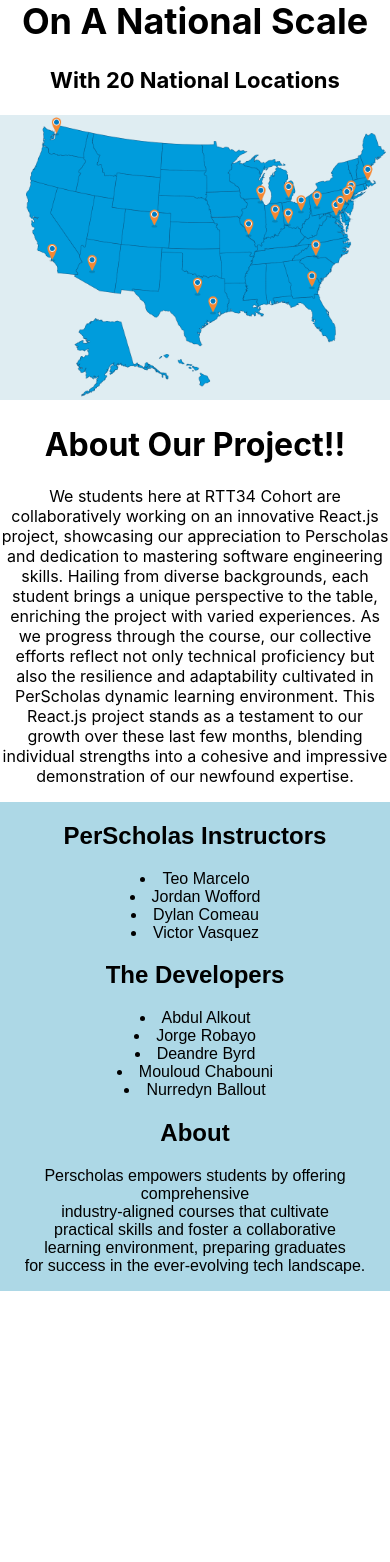
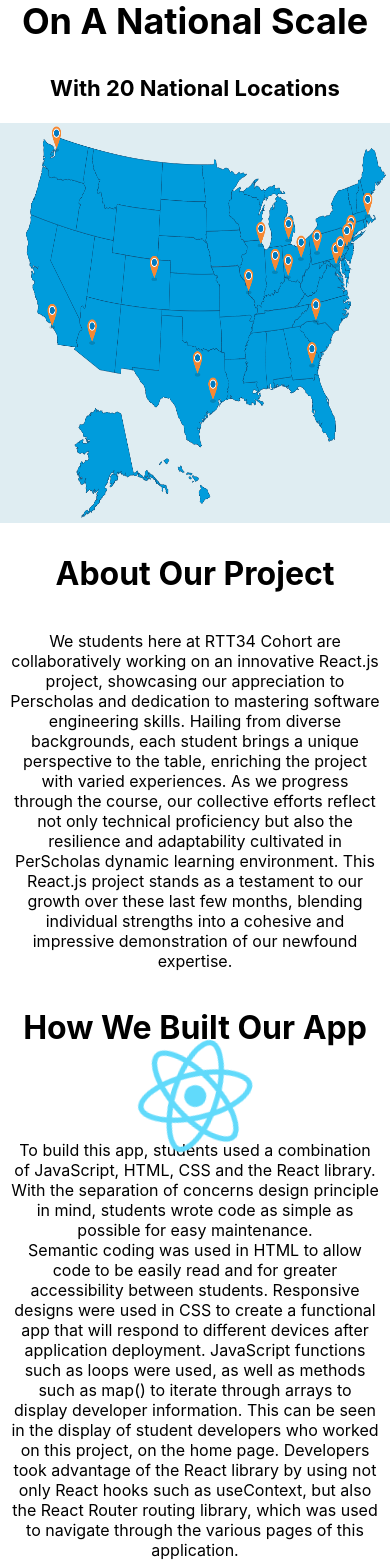
Before and after one commit to abdulalkout/perscholas_rtt34_project, a React (Create React App) app: page /about in a window 390 px wide. Shown: the part 197-1759 px from the top of the page. Before the commit the page ends 1488 px from the top, so only its background shows below. Built offline with nearby package versions, Linux system fonts and the light colour scheme.

Commit message:
Updated about mobile view

```diff
--- a/src/pages/aboutPage/AboutPage.css
+++ b/src/pages/aboutPage/AboutPage.css
@@ -0,0 +1,41 @@
+.aboutPage{
+    display: flex;
+    flex-direction: column;
+}
+
+
+
+/* -------------------[Max-View] */
+@media screen and (max-width: 3000px){
+    .perscholas-map{
+        height: 600px;
+        width: 900px;
+    }
+}
+
+/* -------------------[Mid-View] */
+@media screen and (max-width: 1100px){
+    .perscholas-map{
+        height: 600px;
+        width: 900px;
+    }
+}
+
+/* -------------------[Mobile View] */
+@media screen and (max-width: 800px){
+    .perscholas-map{
+        height: 400px;
+        width: 700px;
+    }
+
+    .info {
+        display: flex;
+        flex-direction: column;
+        align-items: center;
+        margin: 10px;
+    }
+
+    .App-logo{
+        margin: -50px;
+    }
+}
--- a/src/pages/aboutPage/AboutPage.jsx
+++ b/src/pages/aboutPage/AboutPage.jsx
@@ -1,14 +1,18 @@
 import React from "react";
+import "./AboutPage.css"
+import logo from './logo.svg';
+
 
 function AboutPage() {
-  return <div>
+  return (
+    <div className="aboutPage">
       <h1 className="title-bottom-map">
           Diverse Technological Talent On A National Scale
       </h1>
       <h3 className="titlebottom-paragraph">With 20 National Locations</h3>
       <img className="perscholas-map" src="/perscholas-map.png" alt="Per Scholas Map" />
-      <div>
-        <h1>About Our Project!!</h1>
+      <div className="info">
+        <h1>About Our Project</h1>
         <p>We students here at RTT34 Cohort are collaboratively working on an innovative React.js project,
             showcasing our appreciation to Perscholas and dedication to mastering software engineering skills.
             Hailing from diverse backgrounds, each student brings a unique perspective to the table, enriching the project
@@ -16,8 +20,23 @@
             but also the resilience and adaptability cultivated in PerScholas dynamic learning environment.
             This React.js project stands as a testament to our growth over these last few months, blending individual strengths
             into a cohesive and impressive demonstration of our newfound expertise.</p>
+        <h1>How We Built Our App</h1>
+        <img src={logo} className="App-logo" alt="logo" height="200px" width="200px" />
+        <p>To build this app, students used a combination of JavaScript, HTML, CSS  and the React library. With the separation of concerns
+           design principle in mind, students wrote code as simple as possible for easy maintenance.<br/>Semantic coding was used in HTML
+           to allow code to be easily read and for greater accessibility between students. Responsive designs were used in CSS to create
+           a functional app that will respond to different devices after application deployment. JavaScript functions such as loops were used,
+           as well as methods such as map() to iterate through arrays to display developer information. This can be seen in the display of
+           student developers who worked on this project, on the home page. Developers took advantage of the React library by using not only
+           React hooks such as useContext, but also the React Router routing library, which was used to navigate through the various pages of
+           this application. </p>
+        <h1>Project Delegation</h1>
+        <p>This project began with a small group of student developers but grew in numbers once other students learned of the project. This
+          brought upon the ability to delegate tasks between students. Different pages were assgined to different students but when roadbumps
+          were hit, students worked together to resolve any issue, debug any problems, or help one another code to achieve a specific functionality.
+        </p>
       </div>
-  </div>;
-}
+    </div>
+  )}
 
 export default AboutPage;
```
Also changed, not shown: src/pages/aboutPage/logo.svg (renamed from src/logo.svg). Lines whose indentation alone changed are shown as unchanged.
